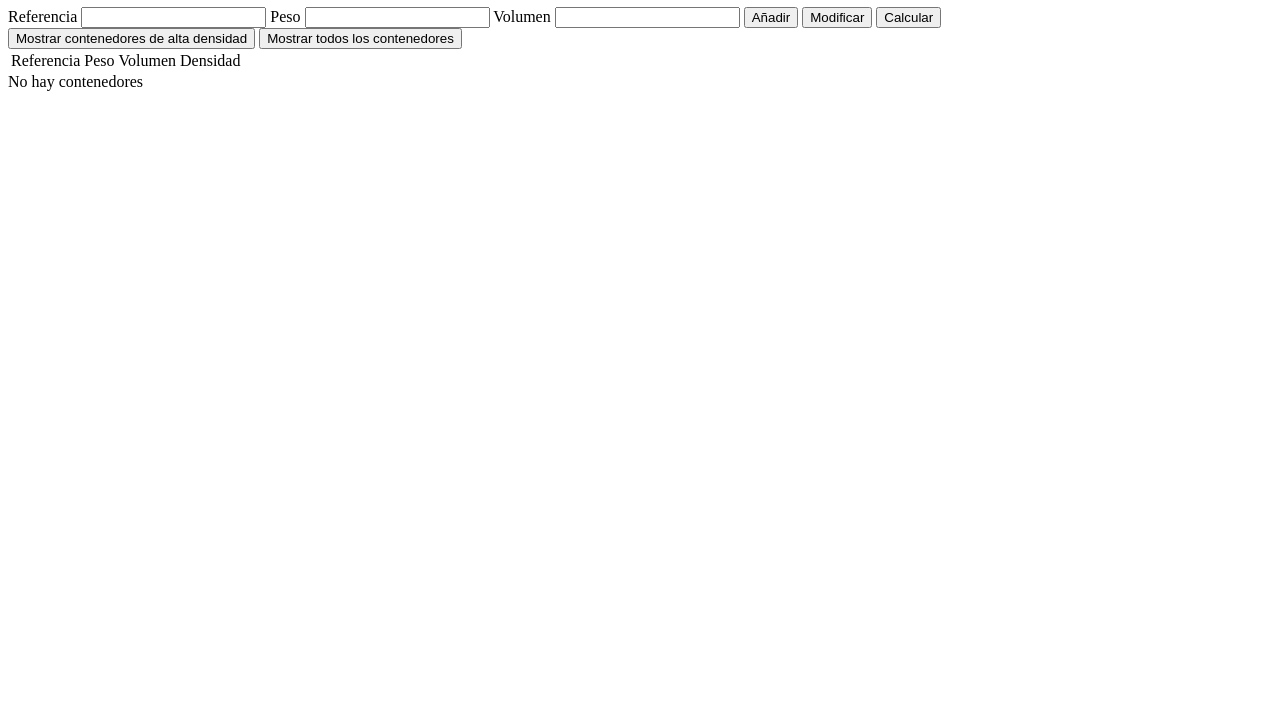
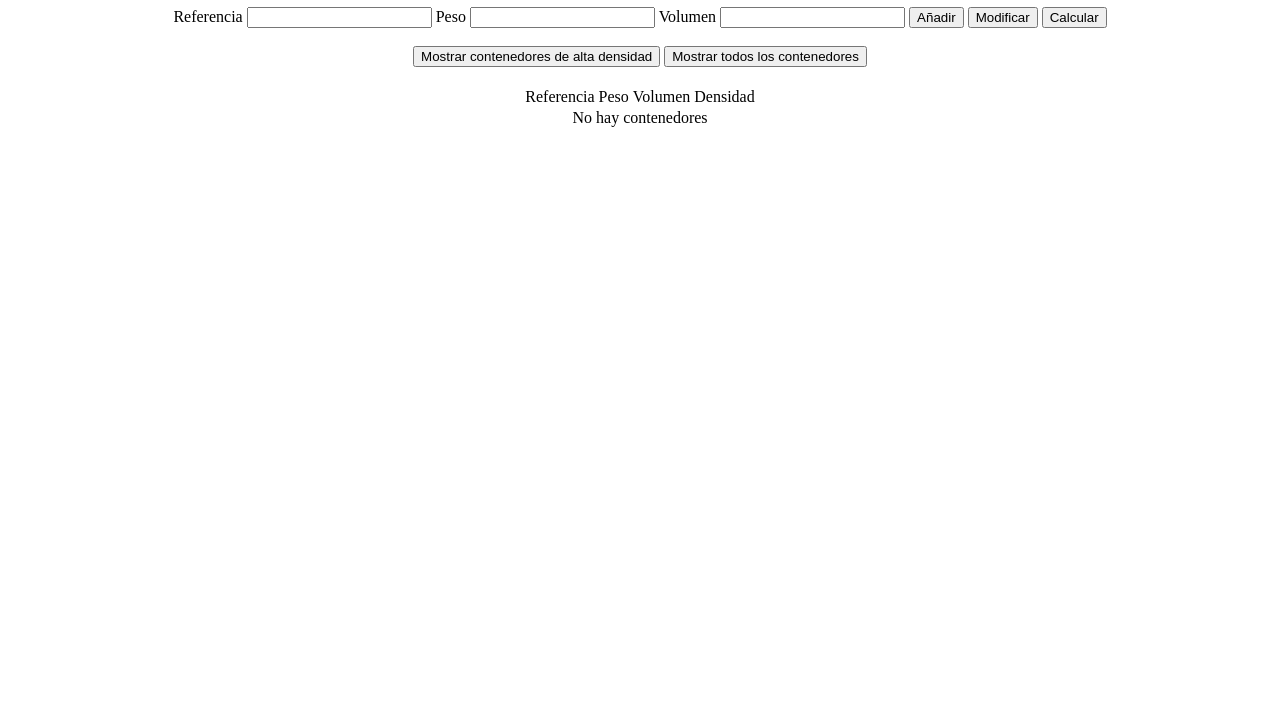
Before and after one commit to marcosjss/DWEC-DAW, a plain HTML site: page Ejemplo Examen 1EV/index.html in a window 1280 px wide. Shown: the part 73-800 px from the top of the page. Drawn offline with Linux system fonts and the light colour scheme.

Commit message:
Add CSS styles for layout improvements
Added styling to center the content and align the table.

```diff
--- a/Ejemplo Examen 1EV/index.html
+++ b/Ejemplo Examen 1EV/index.html
@@ -5,6 +5,10 @@
         <meta name="viewport" content="width=device-width, initial-scale=1.0">
         <title>ContenedEX</title>
         <script src="contenedores.js" defer></script>
+        <style>
+            html {text-align: center;}
+            table {margin: 0 auto;}
+        </style>
     </head>
     <body>
         <h1>Contenedores</h1>
@@ -18,8 +22,10 @@
         <button type="button" id="btnModificar">Modificar</button>
         <button type="button" id="btnCalcular">Calcular</button>
         <br>
+        <br>
         <button type="button" id="btnAltaDensidad">Mostrar contenedores de alta densidad</button>
         <button type="button" id="btnContenedores">Mostrar todos los contenedores</button>
+        <br>
         <br>
         <table>
             <tbody id="tablaContenedores"></tbody>
```
